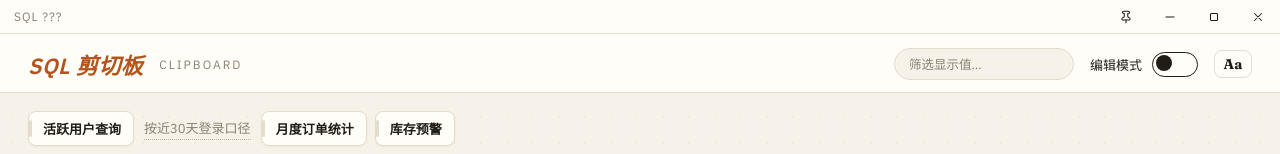
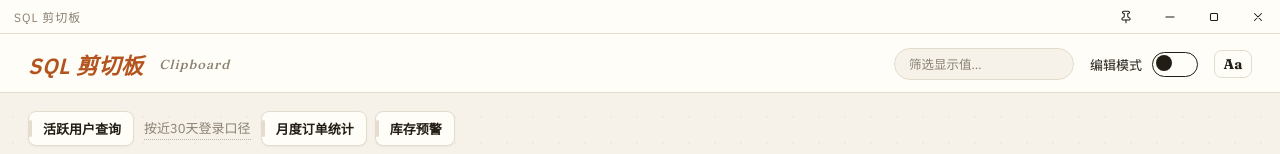
Before and after one commit to evachxji/sql-clipboard, a React (Vite) app in the folder app/: page / in a window 1280 px wide. Shown: the top 154 px of the page. Built offline with nearby package versions, Linux system fonts and the light colour scheme.

Commit message:
fix: 修复标题栏中文乱码（PowerShell 管道吞掉非 ASCII 字符所致）

```diff
--- a/app/src/App.jsx
+++ b/app/src/App.jsx
@@ -49,7 +49,7 @@ function injectVars(text) {
 
 export default function App() {
   const [cells, setCells] = useState([])
-  const [pinned, setPinned] = useState(false) // ??????????
+  const [pinned, setPinned] = useState(false) // 窗口置顶（钉子按钮）
   const [editing, setEditing] = useState(false)
   const [toasts, setToasts] = useState([])
   const [modal, setModal] = useState(null) // {id, display, copy}
@@ -195,11 +195,11 @@ export default function App() {
   return (
     <div className={editing ? 'app editing' : 'app'} onClick={() => setMenu(null)}>
       <div className="titlebar" data-tauri-drag-region>
-        <span className="tb-title" data-tauri-drag-region>SQL ???</span>
+        <span className="tb-title" data-tauri-drag-region>SQL 剪切板</span>
         <div className="tb-btns">
           <button
             className={pinned ? 'tb-btn pin on' : 'tb-btn pin'}
-            title={pinned ? '????' : '??????????'}
+            title={pinned ? '取消置顶' : '置顶（窗口不被遮挡）'}
             onClick={async () => {
               if (!appWindow) return
               const next = !pinned
@@ -212,13 +212,13 @@ export default function App() {
               <path d="M9 10.76a2 2 0 0 1-1.11 1.79l-1.78.9A2 2 0 0 0 5 15.24V16a1 1 0 0 0 1 1h12a1 1 0 0 0 1-1v-.76a2 2 0 0 0-1.11-1.79l-1.78-.9A2 2 0 0 1 15 10.76V6h1a2 2 0 0 0 0-4H8a2 2 0 0 0 0 4h1v4.76z" />
             </svg>
           </button>
-          <button className="tb-btn" title="???" onClick={() => appWindow?.minimize()}>
+          <button className="tb-btn" title="最小化" onClick={() => appWindow?.minimize()}>
             <svg viewBox="0 0 24 24" fill="none" stroke="currentColor" strokeWidth="1.8" strokeLinecap="round"><path d="M5 12h14" /></svg>
           </button>
-          <button className="tb-btn" title="??? / ??" onClick={() => appWindow?.toggleMaximize()}>
+          <button className="tb-btn" title="最大化 / 还原" onClick={() => appWindow?.toggleMaximize()}>
             <svg viewBox="0 0 24 24" fill="none" stroke="currentColor" strokeWidth="1.8"><rect x="6" y="6" width="12" height="12" rx="1.5" /></svg>
           </button>
-          <button className="tb-btn close" title="??" onClick={() => appWindow?.close()}>
+          <button className="tb-btn close" title="关闭" onClick={() => appWindow?.close()}>
             <svg viewBox="0 0 24 24" fill="none" stroke="currentColor" strokeWidth="1.8" strokeLinecap="round"><path d="M6 6l12 12M18 6L6 18" /></svg>
           </button>
         </div>
--- a/app/src/styles.css
+++ b/app/src/styles.css
@@ -7,7 +7,7 @@ html,body,#root{height:100%}
 body{background:var(--paper);color:var(--ink);overflow:hidden}
 .app{height:100vh;display:flex;flex-direction:column;
   background-image:radial-gradient(rgba(179,84,30,.05) 1px,transparent 1px);background-size:26px 26px}
-/* ????????????????? ??(??)/???/???/?? */
+/* 自定义标题栏：左侧可拖拽，右侧 钉子(置顶)/最小化/最大化/关闭 */
 .titlebar{display:flex;align-items:center;justify-content:space-between;height:34px;flex-shrink:0;
   background:var(--card);border-bottom:1px solid var(--line);user-select:none}
 .tb-title{padding-left:14px;font-size:12px;color:var(--mute);letter-spacing:1px;cursor:default}
@@ -21,7 +21,7 @@ body{background:var(--paper);color:var(--ink);overflow:hidden}
 header{display:flex;align-items:center;gap:16px;padding:14px 28px 12px;border-bottom:1px solid var(--line);background:var(--card)}
 h1{font-family:'Fraunces','Microsoft YaHei',serif;font-size:22px;font-weight:700;letter-spacing:.5px;white-space:nowrap}
 h1 em{font-style:italic;color:var(--acc)}
-.sub{font-size:12px;color:var(--mute);letter-spacing:2px;text-transform:uppercase;white-space:nowrap}
+.sub{font-family:'Fraunces','Microsoft YaHei',serif;font-style:italic;font-weight:500;font-size:13px;color:var(--mute);letter-spacing:1px;white-space:nowrap}
 .f-wrap{position:relative;margin-left:auto;flex-shrink:0}
 .filter{width:180px;padding:7px 28px 7px 14px;border:1.5px solid var(--line);border-radius:30px;
   background:var(--paper);color:var(--ink);font-size:12.5px;font-family:inherit;outline:none;transition:.15s}
```
Also changed, not shown: 1 other file (tests, documents, lock files or other folders).
